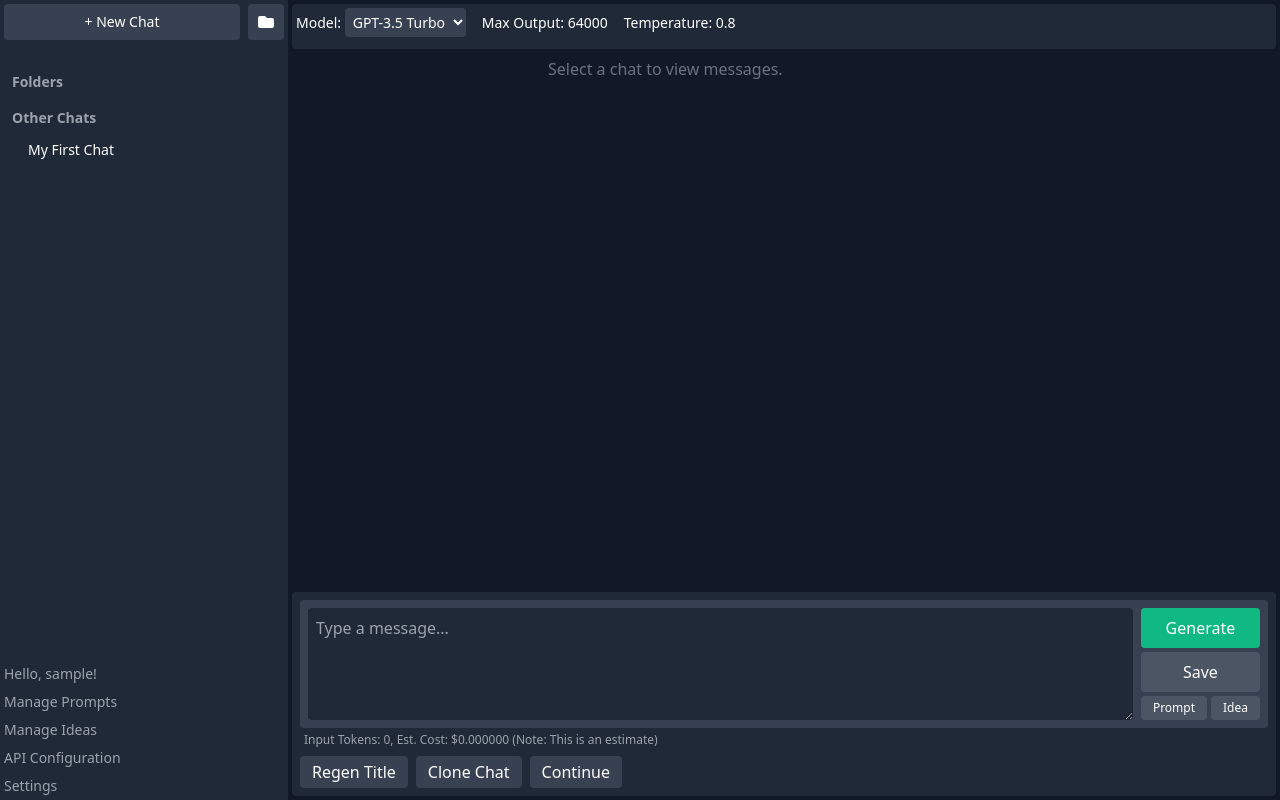
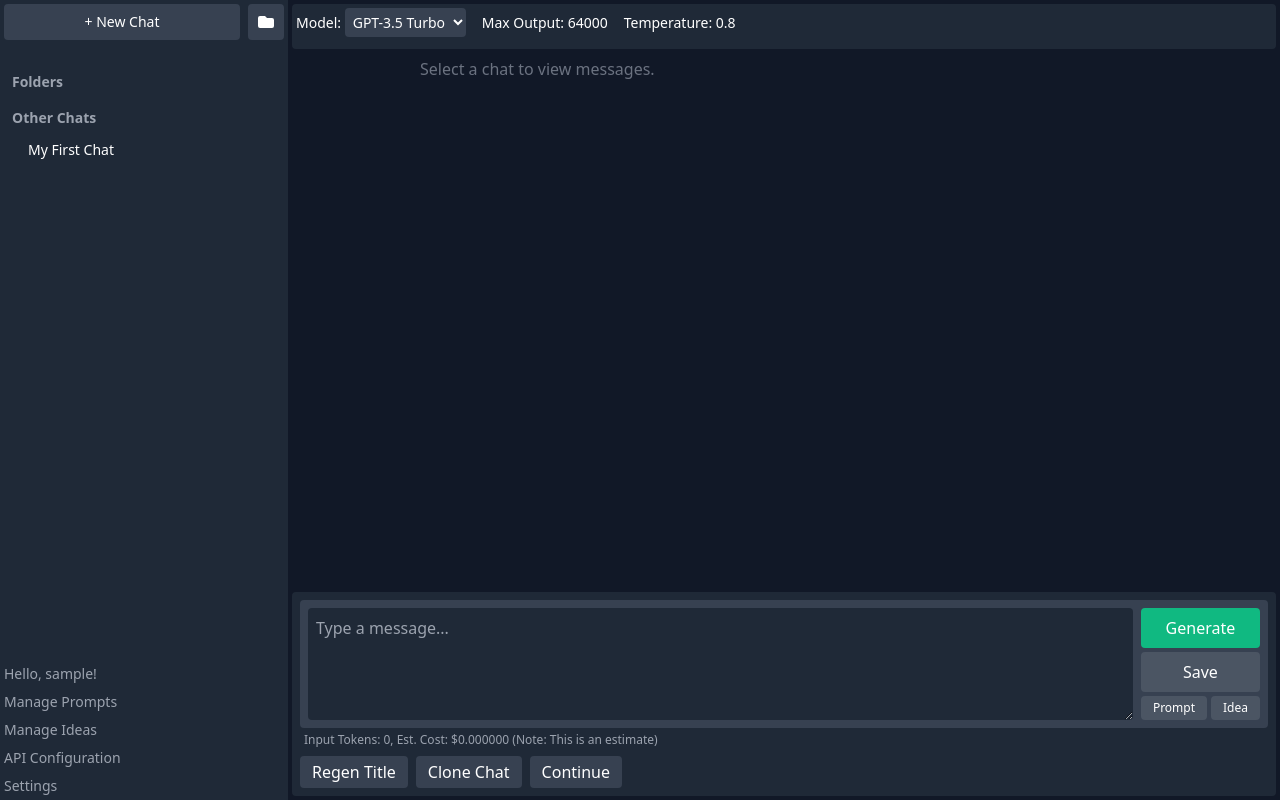
Before and after one commit to teswolf96/neuroneko, a Django app: page / in a window 1280 px wide. Run offline with Django 4.2, Linux system fonts and the light colour scheme; the visitor is signed in with stand-in values (Sample User, id 1); data comes from the database, SQL or seed files in the repository; data that the repository does not hold is empty.

Commit message:
Made it responsive

```diff
--- a/chat/templates/chat/index.html
+++ b/chat/templates/chat/index.html
@@ -207,7 +207,7 @@
         </div> <!-- Moved closing div for settings/system prompt block -->
 
         <!-- Chat Messages Area -->
-        <div id="chat-messages-container" class="flex-grow overflow-y-auto bg-gray-750 px-64 py-2 rounded mb-4 space-y-2">
+        <div id="chat-messages-container" class="flex-grow overflow-y-auto bg-gray-750 px-4 sm:px-8 md:px-16 lg:px-32 xl:px-32 py-2 rounded mb-4 space-y-2">
             <p class="text-gray-500">Select a chat to view messages.</p>
         </div>
 
```
